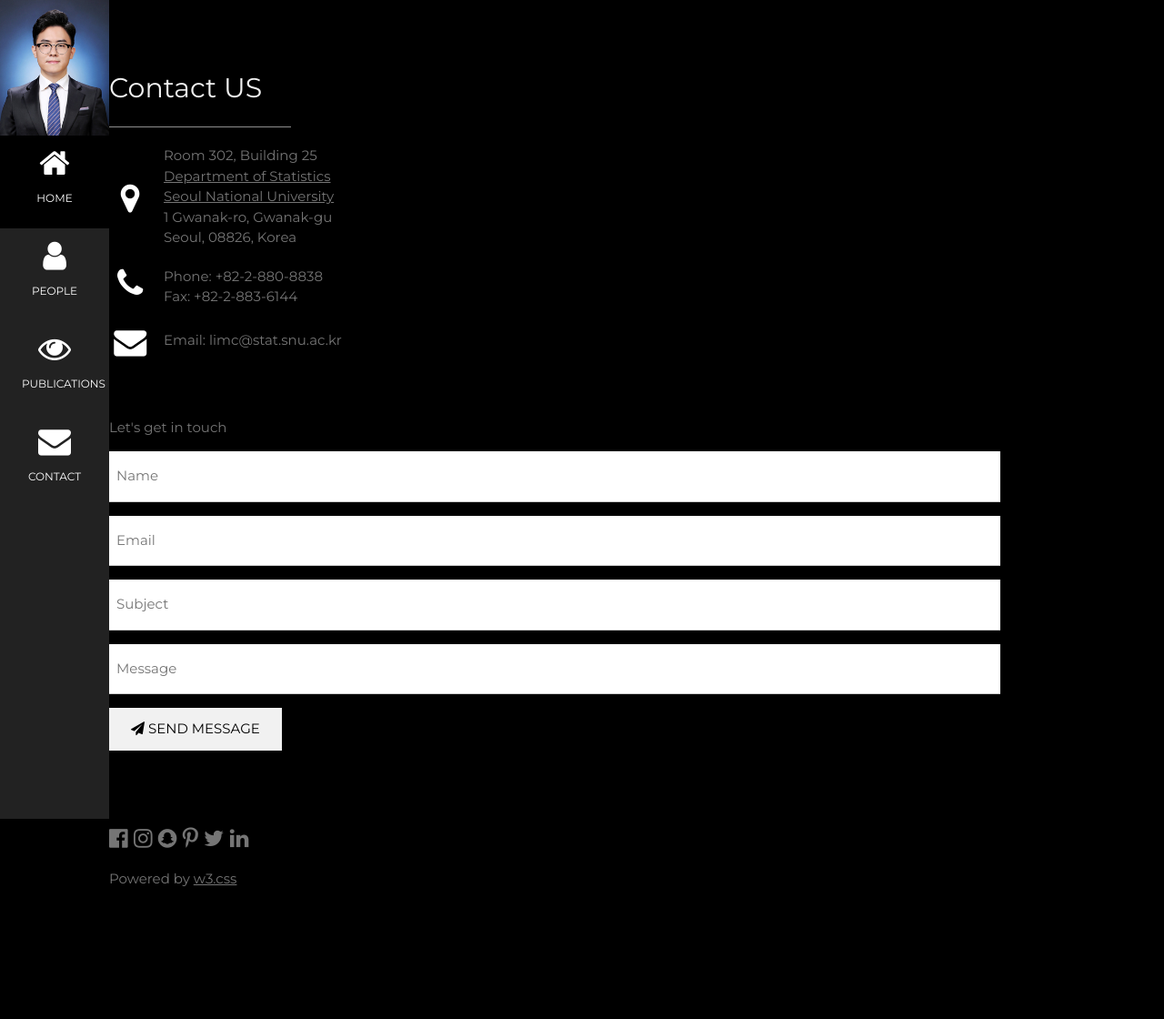
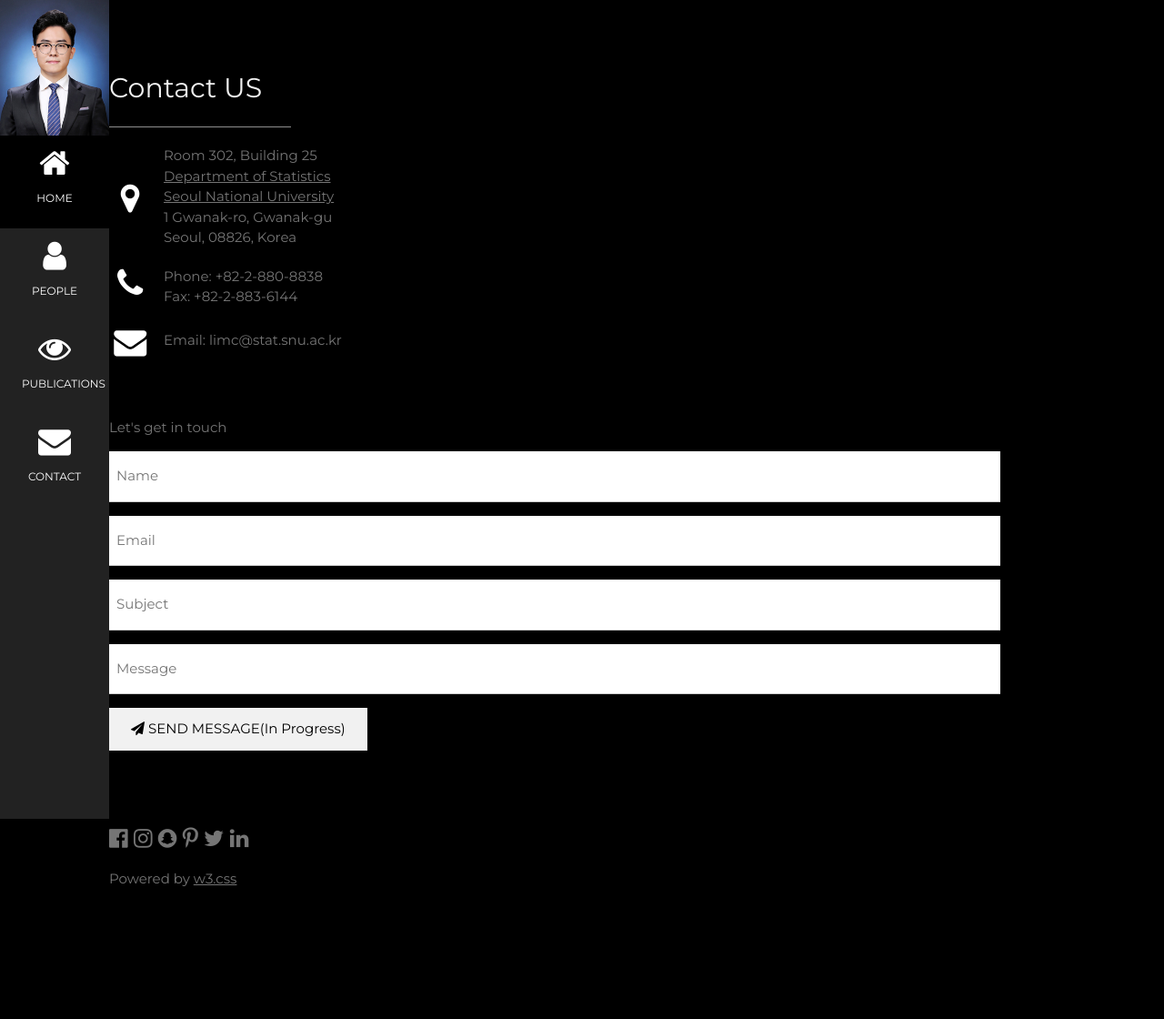
Before and after one commit to starestar/limcstat.github.io, a Jekyll site: the page contact/index.html, which Jekyll copies as it is, in a window 1280 px wide. Shown: the whole page at 91% size. Built offline with Jekyll 4.4.1, drawn with Linux system fonts in a browser that asks for light colours.

Commit message:
Update index.html

```diff
--- a/contact/index.html
+++ b/contact/index.html
@@ -61,7 +61,7 @@
         <p><input class="w3-input w3-padding-16" type="text" placeholder="Message" required name="Message"></p>
         <p>
           <button class="w3-button w3-light-grey w3-padding-large" type="submit">
-            <i class="fa fa-paper-plane"></i> SEND MESSAGE
+            <i class="fa fa-paper-plane"></i> SEND MESSAGE(In Progress)
           </button>
         </p>
       </form>
```
